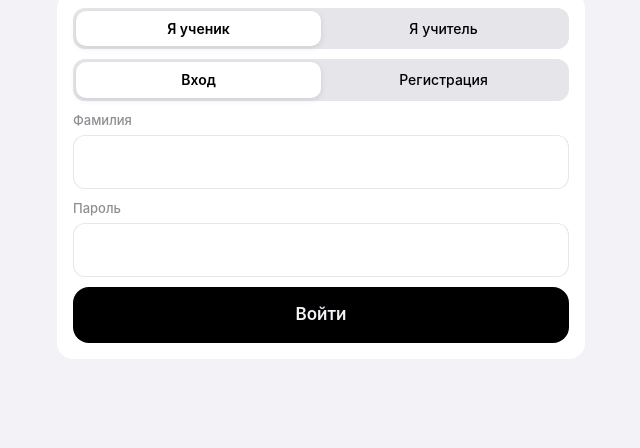
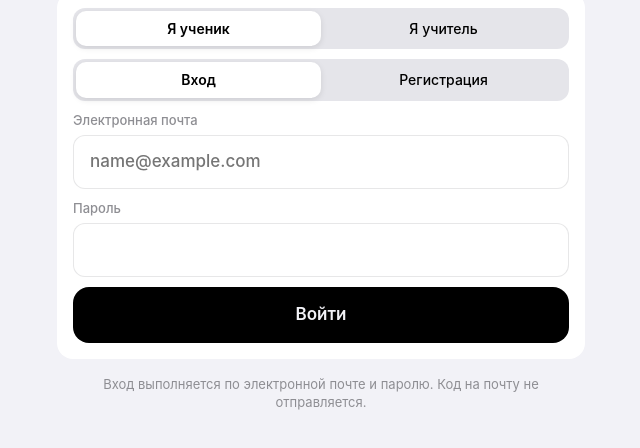
Before and after one commit to noxwho/rasp, a plain HTML site: page index.html in a window 1280 px wide. Shown: the part 120-568 px from the top of the page, without its empty margins (319-959 px from the left). Drawn offline with Linux system fonts and the light colour scheme.

Commit message:
Add files via upload

```diff
--- a/index.html
+++ b/index.html
@@ -162,14 +162,38 @@ function ath(){const t=TH(),d=t.m=='dark'||(t.m=='auto'&&matchMedia('(prefers-co
 function sth(k,x){const t=TH();t[k]=x;localStorage.th=JSON.stringify(t);ath();go('th')}
 {var mq=matchMedia('(prefers-color-scheme:dark)');if(mq.addEventListener)mq.addEventListener('change',ath);else if(mq.addListener)mq.addListener(ath);}
 // вход
-function showAu(){me=null;pg=null;$('#app').hidden=true;const s=au.r=='s',n=au.m=='up';$('#au').hidden=false;$('#au').innerHTML=`<h2 style="margin-top:40px;font-size:34px;font-weight:800">Репетитор</h2><div class="card"><div class="sg">${[['s','Я ученик'],['t','Я учитель']].map(([k,t])=>`<button class="${au.r==k?'p':''}" onclick="au.r='${k}';showAu()">${t}</button>`).join('')}</div><div class="sg">${[['in','Вход'],['up','Регистрация']].map(([k,t])=>`<button class="${au.m==k?'p':''}" onclick="au.m='${k}';showAu()">${t}</button>`).join('')}</div>${n&&s?'<label>Имя<input id="an" autocomplete="given-name"></label>':''}<label>Фамилия<input id="as" autocomplete="family-name"></label><label>Пароль<input id="ap" type="password" autocomplete="${n?'new-password':'current-password'}"></label>${n&&s?'<label>Экзамен<select id="ae"><option>ОГЭ</option><option>ЕГЭ</option></select></label>':''}<button class="p" onclick="auth()">${n?'Зарегистрироваться':'Войти'}</button></div>`+(au.r=='t'?'<p class="m" style="font-size:13px">Чтобы видеть учеников с других устройств, у всех должен быть один адрес Firebase: «Настройки → Синхронизация».</p>':'')}
-async function auth(){try{const sn=v('#as').trim(),pw=v('#ap');if(!sn||pw.length<4)return toast('Введите фамилию и пароль (от 4 символов)');
-if(cu()){const d=await net('GET','');if(d!==undefined)DB=d||{}}
-const k=au.r+'_'+sn.toLowerCase().replace(/\s+/g,''),h=await hs(k+pw),u=(DB.users||{})[k];
-if(au.m=='in'){if(!u||u.h!=h)return toast('Неверная фамилия или пароль')}
-else{if(u)return toast('Эта фамилия уже зарегистрирована');if(au.r=='t'&&A('users').some(x=>x.r=='t'))return toast('Учитель уже зарегистрирован — выполните вход');
-const n=au.r=='s'?v('#an').trim():'';if(au.r=='s'&&!n)return toast('Введите имя');await W('users/'+k,{r:au.r,surname:sn,name:n,exam:au.r=='s'?v('#ae'):'',h,ts:Date.now()})}
-localStorage.ss=k;boot()}catch(x){toast('Ошибка: '+(x&&x.message||x))}}
+function showAu(){me=null;pg=null;$('#app').hidden=true;const s=au.r=='s',n=au.m=='up';$('#au').hidden=false;$('#au').innerHTML=`<h2 style="margin-top:40px;font-size:34px;font-weight:800">Репетитор</h2><div class="card"><div class="sg">${[['s','Я ученик'],['t','Я учитель']].map(([k,t])=>`<button class="${au.r==k?'p':''}" onclick="au.r='${k}';showAu()">${t}</button>`).join('')}</div><div class="sg">${[['in','Вход'],['up','Регистрация']].map(([k,t])=>`<button class="${au.m==k?'p':''}" onclick="au.m='${k}';showAu()">${t}</button>`).join('')}</div>${n?'<label>Фамилия<input id="as" autocomplete="family-name" required></label><label>Имя<input id="an" autocomplete="given-name" required></label>':''}<label>Электронная почта<input id="ae-mail" type="email" autocomplete="email" inputmode="email" required placeholder="name@example.com"></label><label>Пароль<input id="ap" type="password" autocomplete="${n?'new-password':'current-password'}" required></label>${n&&s?'<label>Экзамен<select id="ae"><option>ОГЭ</option><option>ЕГЭ</option></select></label>':''}<button class="p" onclick="auth()">${n?'Зарегистрироваться':'Войти'}</button></div><p class="m" style="font-size:13px">Вход выполняется по электронной почте и паролю. Код на почту не отправляется.</p>`+(au.r=='t'?'<p class="m" style="font-size:13px">Чтобы видеть учеников с других устройств, у всех должен быть один адрес Firebase: «Настройки → Синхронизация».</p>':'')}
+async function auth(){
+ try{
+  const em=v('#ae-mail').trim().toLowerCase(),pw=v('#ap');
+  if(!/^[^\s@]+@[^\s@]+\.[^\s@]+$/.test(em))return toast('Введите корректную электронную почту');
+  if(pw.length<6)return toast('Пароль должен содержать минимум 6 символов');
+  const remote=!!cu();
+  if(remote){
+   let r;try{r=await fetch(cu()+'/users.json',{cache:'no-store'});}catch(_){throw new Error('Не удалось подключиться к Firebase. Проверьте адрес и интернет.')}
+   if(!r.ok)throw new Error('Firebase отклонил запрос. Проверьте адрес базы и правила доступа (Rules).');
+   const data=await r.json();DB.users=data||{};
+  }
+  const k='u_'+await hs(em),u=(DB.users||{})[k];
+  if(au.m=='in'){
+   if(!u||u.email!==em||u.h!==await hs(k+pw))return toast('Неверная почта или пароль');
+   if(u.r!==au.r)return toast('Выберите правильный тип аккаунта');
+  }else{
+   const sn=v('#as').trim(),n=v('#an').trim();
+   if(!sn||!n)return toast('Введите фамилию и имя');
+   if(u)return toast('Аккаунт с этой почтой уже зарегистрирован');
+   if(au.r=='t'&&A('users').some(x=>x.r=='t'&&x.email))return toast('Учитель уже зарегистрирован — выполните вход');
+   const record={r:au.r,surname:sn,name:n,email:em,exam:au.r=='s'?v('#ae'):'',h:await hs(k+pw),ts:Date.now()};
+   if(remote){
+    let wr;try{wr=await fetch(cu()+'/users/'+k+'.json',{method:'PUT',headers:{'Content-Type':'application/json'},body:JSON.stringify(record)});}catch(_){throw new Error('Не удалось сохранить регистрацию в Firebase. Проверьте интернет и правила доступа.')}
+    if(!wr.ok)throw new Error('Firebase не разрешил сохранить аккаунт. Проверьте Rules в настройках базы.');
+    await wr.json();
+   }
+   DB.users=DB.users||{};DB.users[k]=record;sv();
+  }
+  localStorage.ss=k;boot();
+ }catch(x){toast('Ошибка: '+(x&&x.message||'не удалось выполнить запрос'))}
+}
 function boot(){const k=localStorage.ss,u=(DB.users||{})[k];if(!u)return showAu();me={id:k,...u};T=u.r=='t';$('#au').hidden=true;$('#app').hidden=false;go(T?'td':'cal')}
 function out(){delete localStorage.ss;showAu()}
 // действия
```
Also changed, not shown: manifest.json.
